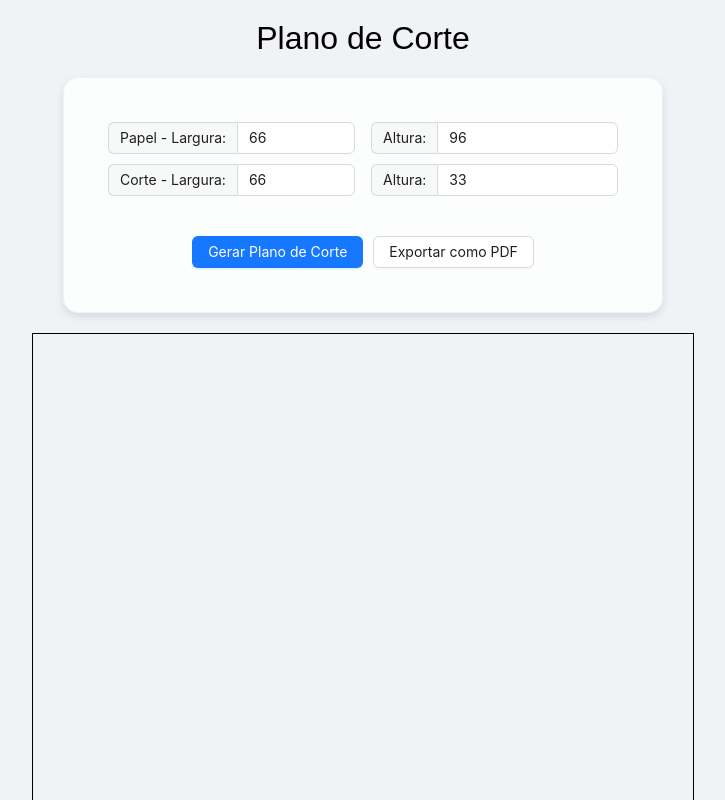
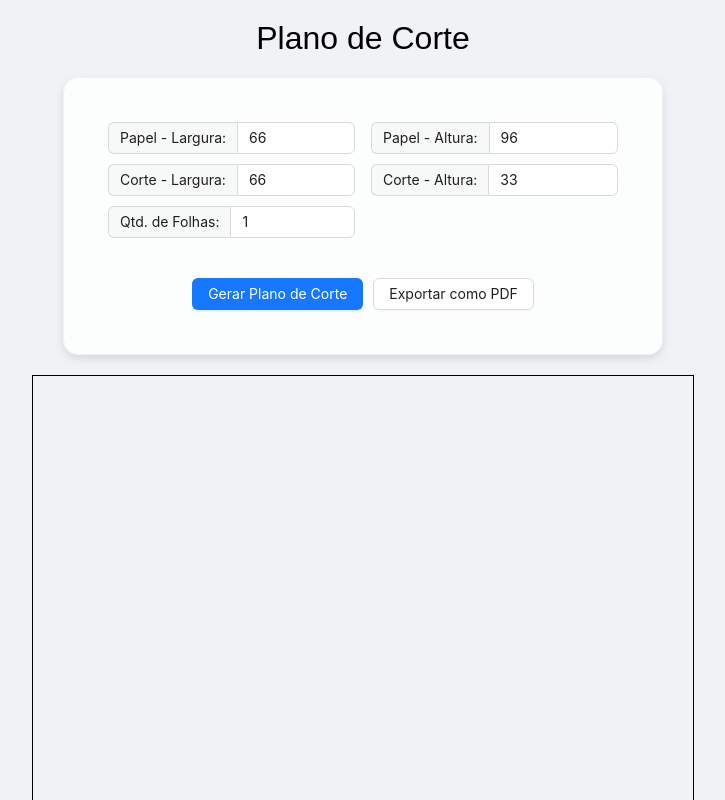
Before and after one commit to MitoCoder/Sistema-de-Corte-Edvam, a React (Create React App) app: page / in a window 1280 px wide. Shown: the top 800 px of the page, without its empty margins (277-1002 px from the left). Built offline with nearby package versions, Linux system fonts and the light colour scheme.

Commit message:
Adicionado Novas Funções
-Calculo e Soma Por QTD. de Folhas.

```diff
--- a/src/App.js
+++ b/src/App.js
@@ -9,6 +9,7 @@ const App = () => {
   const [paperHeight, setPaperHeight] = useState(96);
   const [cutWidth, setCutWidth] = useState(66);
   const [cutHeight, setCutHeight] = useState(33);
+  const [paperQuantity, setPaperQuantity] = useState(1);
 
   const calculateCuts = () => {
     const rows = Math.floor(paperHeight / cutHeight);
@@ -19,7 +20,7 @@ const App = () => {
     const leftoverWidth = paperWidth - totalCutWidth;
     const leftoverHeight = paperHeight - totalCutHeight;
 
-    return { rows, cols, leftoverWidth, leftoverHeight };
+    return { rows, cols, leftoverWidth, leftoverHeight, totalCuts: rows * cols };
   };
 
   const drawPlan = () => {
@@ -27,7 +28,7 @@ const App = () => {
     const ctx = canvas.getContext('2d');
     ctx.clearRect(0, 0, canvas.width, canvas.height);
 
-    const { rows, cols, leftoverWidth, leftoverHeight } = calculateCuts();
+    const { rows, cols, leftoverWidth, leftoverHeight, totalCuts } = calculateCuts();
     const cutW = (paperWidth / cols) * 10; // Fator de escala para visualização
     const cutH = (paperHeight / rows) * 10;
 
@@ -64,44 +65,56 @@ const App = () => {
 
     ctx.strokeStyle = 'black';
     ctx.lineWidth = 1; // Linha padrão para os outros detalhes
+
+    ctx.font = '08px Arial';
+    ctx.fillText(`Total Após Corte: ${totalCuts * paperQuantity}`, 10, 20 + paperHeight * 10);
   };
 
   const generatePDF = () => {
-    const { rows, cols, leftoverWidth, leftoverHeight } = calculateCuts();
+    const { rows, cols, leftoverWidth, leftoverHeight, totalCuts } = calculateCuts();
     const pdf = new jsPDF();
 
     const pageWidth = pdf.internal.pageSize.getWidth();
-    const cutW = 180 / paperWidth;  // Fator de escala para o PDF
-    const cutH = 260 / paperHeight; // Fator de escala para o PDF
+    const cutW = 160 / paperWidth;  // Fator de escala para o PDF
+    const cutH = 200 / paperHeight; // Fator de escala para o PDF
     const centerX = (pageWidth - cutW * paperWidth) / 2; // Centralizar cortes no PDF
 
+    // Adiciona o título do PDF
+    pdf.setFontSize(13);
     pdf.text(`Plano de Corte - Papel: ${paperWidth}x${paperHeight} cm`, centerX, 10);
 
+    // Adiciona o total de folhas e o total após corte
+    pdf.setFontSize(10);
+    pdf.text(`Total de Folhas: ${paperQuantity}`, centerX, 15);
+    pdf.text(`Total após corte: ${totalCuts * paperQuantity}`, centerX, 20);
+
+    // Desenha os cortes
     pdf.setDrawColor(0, 0, 0); // Preto para as linhas de corte
     for (let i = 0; i < rows; i++) {
       for (let j = 0; j < cols; j++) {
-        pdf.rect(centerX + j * cutW * cutWidth, 20 + i * cutH * cutHeight, cutW * cutWidth, cutH * cutHeight);
-        pdf.text(`${cutWidth}x${cutHeight}`, centerX + 2 + j * cutW * cutWidth, 25 + i * cutH * cutHeight);
+        pdf.rect(centerX + j * cutW * cutWidth, 30 + i * cutH * cutHeight, cutW * cutWidth, cutH * cutHeight);
+        pdf.text(`${cutWidth}x${cutHeight}`, centerX + 2 + j * cutW * cutWidth, 45 + i * cutH * cutHeight);
       }
     }
 
+    // Desenha as sobras
     pdf.setDrawColor(139, 0, 0); // Vermelho escuro para a linha da sobra
     pdf.setFont("helvetica", "bold"); // Fonte em negrito para o texto
 
     if (leftoverWidth > 0) {
-      pdf.rect(centerX + cols * cutW * cutWidth, 20, cutW * leftoverWidth, cutH * paperHeight);
+      pdf.rect(centerX + cols * cutW * cutWidth, 30, cutW * leftoverWidth, cutH * paperHeight);
       const textX = centerX + cols * cutW * cutWidth + cutW * leftoverWidth + 5;
-      const textY = 30 + cutH * paperHeight / 2;
+      const textY = 23 + cutH * paperHeight / 2;
       pdf.text(`Sobra: ${leftoverWidth} cm`, textX, textY, { angle: 90 });
     }
     if (leftoverHeight > 0) {
-      pdf.rect(centerX, 20 + rows * cutH * cutHeight, cutW * paperWidth, cutH * leftoverHeight);
+      pdf.rect(centerX, 30 + rows * cutH * cutHeight, cutW * paperWidth, cutH * leftoverHeight);
       const textX = centerX + 2;
-      const textY = 30 + rows * cutH * cutHeight + cutH * leftoverHeight - 5;
+      const textY = 40 + rows * cutH * cutHeight + cutH * leftoverHeight - 5;
       pdf.text(`Sobra: ${leftoverHeight} cm`, textX, textY);
     }
 
-    pdf.save('plano-de-corte.pdf');
+    pdf.save('Plano-de-Corte.pdf');
   };
 
   return (
@@ -136,7 +149,7 @@ const App = () => {
               type="number"
               value={paperHeight}
               onChange={(e) => setPaperHeight(Number(e.target.value))}
-              addonBefore="Altura:"
+              addonBefore="Papel - Altura:"
               style={{ marginBottom: '10px' }}
             />
           </Col>
@@ -156,7 +169,18 @@ const App = () => {
               type="number"
               value={cutHeight}
               onChange={(e) => setCutHeight(Number(e.target.value))}
-              addonBefore="Altura:"
+              addonBefore="Corte - Altura:"
+              style={{ marginBottom: '10px' }}
+            />
+          </Col>
+        </Row>
+        <Row gutter={16}>
+          <Col xs={24} sm={12}>
+            <Input
+              type="number"
+              value={paperQuantity}
+              onChange={(e) => setPaperQuantity(Number(e.target.value))}
+              addonBefore="Qtd. de Folhas:"
               style={{ marginBottom: '10px' }}
             />
           </Col>
```
